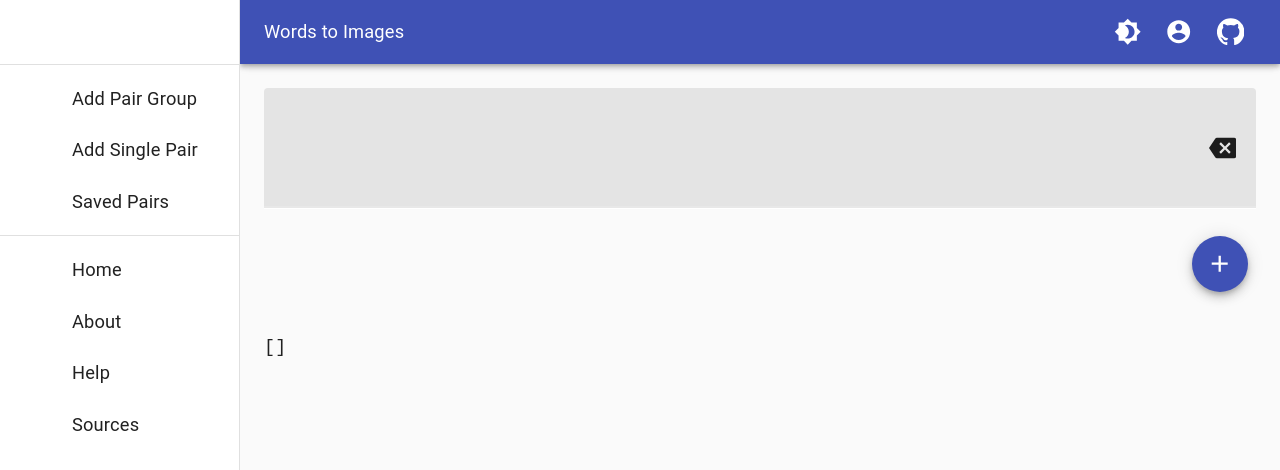
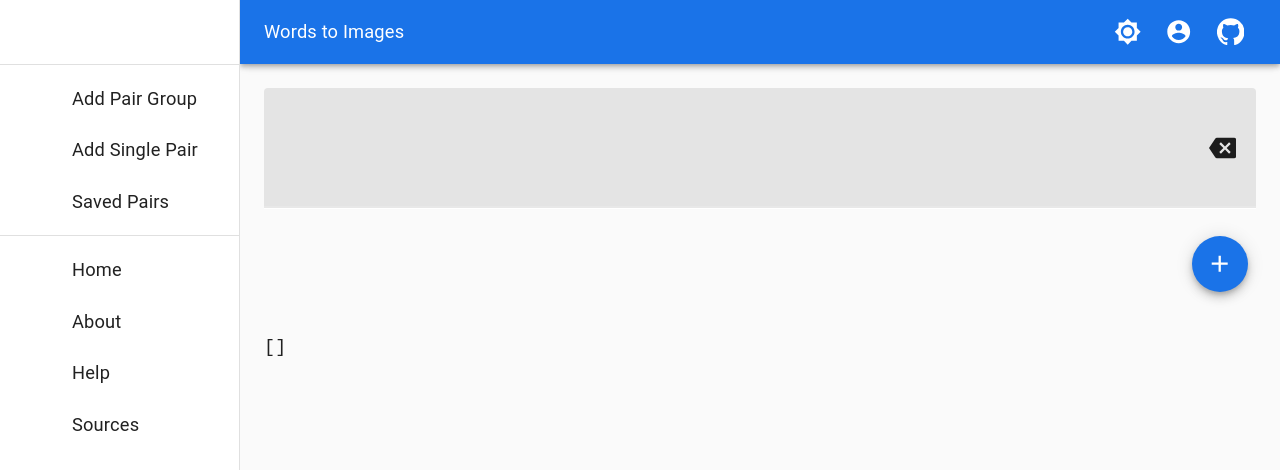
Before and after one commit to symLogicDMUS/word-morph-image, a React (Create React App) app: page /chips in a window 1280 px wide. Shown: the top 470 px of the page. Built offline with nearby package versions, Linux system fonts and the light colour scheme; no server answers.

Commit message:
udpated dark color theme

```diff
--- a/src/App.js
+++ b/src/App.js
@@ -15,21 +15,34 @@ import { BrowserRouter as Router, Route, Switch } from "react-router-dom";
 import ResponsiveDrawer from "./Components/ResponsiveDrawer/ResponsiveDrawer";
 import { reducer } from "./App.red";
 import "./App.scss";
+import {appDefaultState} from "./appDefaultState";
 
 function App() {
     const prefersDarkMode = window.matchMedia(
         "(prefers-color-scheme: dark)"
     ).matches;
 
-    const [state, dispatch] = React.useReducer(reducer, {
-        text: "",
-        dictionary: {},
-        isDarkMode: prefersDarkMode,
-    });
+    const [state, dispatch] = React.useReducer(reducer, prefersDarkMode, appDefaultState);
+
+    const theme = React.useMemo(
+        () =>
+            state.isDarkMode
+                ? createTheme({ ...darkTheme })
+                : createTheme({ ...lightTheme }),
+        [state.isDarkMode]
+    );
+
+    React.useEffect(() => {
+        if (state.isDarkMode) {
+            document.body.className = "scrollbars-dark";
+        } else {
+            document.body.className = "scrollbars-light";
+        }
+    }, [state.isDarkMode]);
 
     const user = firebase.auth().currentUser
-    //If no user, sign user in anonymously:
     React.useEffect(() => {
+        //If no user, sign user in anonymously:
         if (! user) {
             firebase.auth().signInAnonymously()
                 .then(() => {
@@ -39,6 +52,7 @@ function App() {
                 .catch((error) => {
                     const errorCode = error.code;
                     const errorMessage = error.message;
+                    console.log("ERROR:", errorCode, " " + errorMessage)
                 });
         }
     }, [user])
@@ -65,22 +79,6 @@ function App() {
             }
         });
     }, []);
-
-    const theme = React.useMemo(
-        () =>
-            prefersDarkMode
-                ? createTheme({ ...darkTheme })
-                : createTheme({ ...lightTheme }),
-        [prefersDarkMode]
-    );
-
-    React.useEffect(() => {
-        if (state.isDarkMode) {
-            document.body.className = "scrollbars-dark";
-        } else {
-            document.body.className = "scrollbars-light";
-        }
-    }, [prefersDarkMode]);
 
     return (
         <AppContext.Provider value={{ state, dispatch }}>
--- a/src/App.red.js
+++ b/src/App.red.js
@@ -9,6 +9,11 @@ export function reducer(state, action) {
                 ...state,
                 text: action.text,
             };
+        case "update-mode":
+            return {
+                ...state,
+                isDarkMode: action.isDarkMode,
+            }
         default:
             throw new Error();
     }
--- a/src/Components/MyAppBar/MyAppBar.jsx
+++ b/src/Components/MyAppBar/MyAppBar.jsx
@@ -15,10 +15,9 @@ import { useStyles } from "./MyAppBar.jss";
 import AppContext from "../../AppContext";
 
 export function MyAppBar({ handleDrawerToggle }) {
+    const { state, dispatch } = useContext(AppContext);
+
     const classes = useStyles();
-
-    // const { isDarkMode, setIsDarkMode } = useContext(ModeContext);
-    const { state, dispatch } = useContext(AppContext);
 
     return (
         <AppBar position="fixed" className={classes.appBar}>
@@ -35,33 +34,18 @@ export function MyAppBar({ handleDrawerToggle }) {
                 <Typography className={classes.title} noWrap>
                     Words to Images
                 </Typography>
-                {state.isDarkMode ? (
                 <Tooltip title={"Toggle light/dark theme"}>
                     <IconButton
                         onClick={() =>
                             dispatch({
                                 type: "update-mode",
-                                    isDarkMode: false,
+                                isDarkMode: ! state.isDarkMode,
                             })
                         }
                     >
                         <Brightness7Icon />
                     </IconButton>
                 </Tooltip>
-                ) : (
-                    <Tooltip title={"Toggle light/dark theme"}>
-                        <IconButton
-                            onClick={() =>
-                                dispatch({
-                                    type: "update-mode",
-                                    isDarkMode: true,
-                                })
-                            }
-                        >
-                            <Brightness4Icon />
-                        </IconButton>
-                    </Tooltip>
-                )}
                 <SignInOutButton />
                 <Tooltip title="Author's GitHub">
                     <IconButton
--- a/src/appDefaultState.js
+++ b/src/appDefaultState.js
@@ -1,5 +1,5 @@
-export const appDefaultState = {
+export const appDefaultState = prefersDarkMode => ({
     text: "",
     dictionary: {},
-    isDarkMode: true,
-};
+    isDarkMode: prefersDarkMode,
+});
--- a/src/theme/lightTheme.jss.js
+++ b/src/theme/lightTheme.jss.js
@@ -18,6 +18,11 @@ const lightTheme = {
     },
     palette: {
         type: "light",
+        primary: {
+            main: "#1a73e8",
+            light: "#69a1ff",
+            dark: "#0049b5",
+        }
     },
     typography: {
         fontSize: 16,
```
Also changed, not shown: src/TODO.txt. Lines whose indentation alone changed are shown as unchanged.
